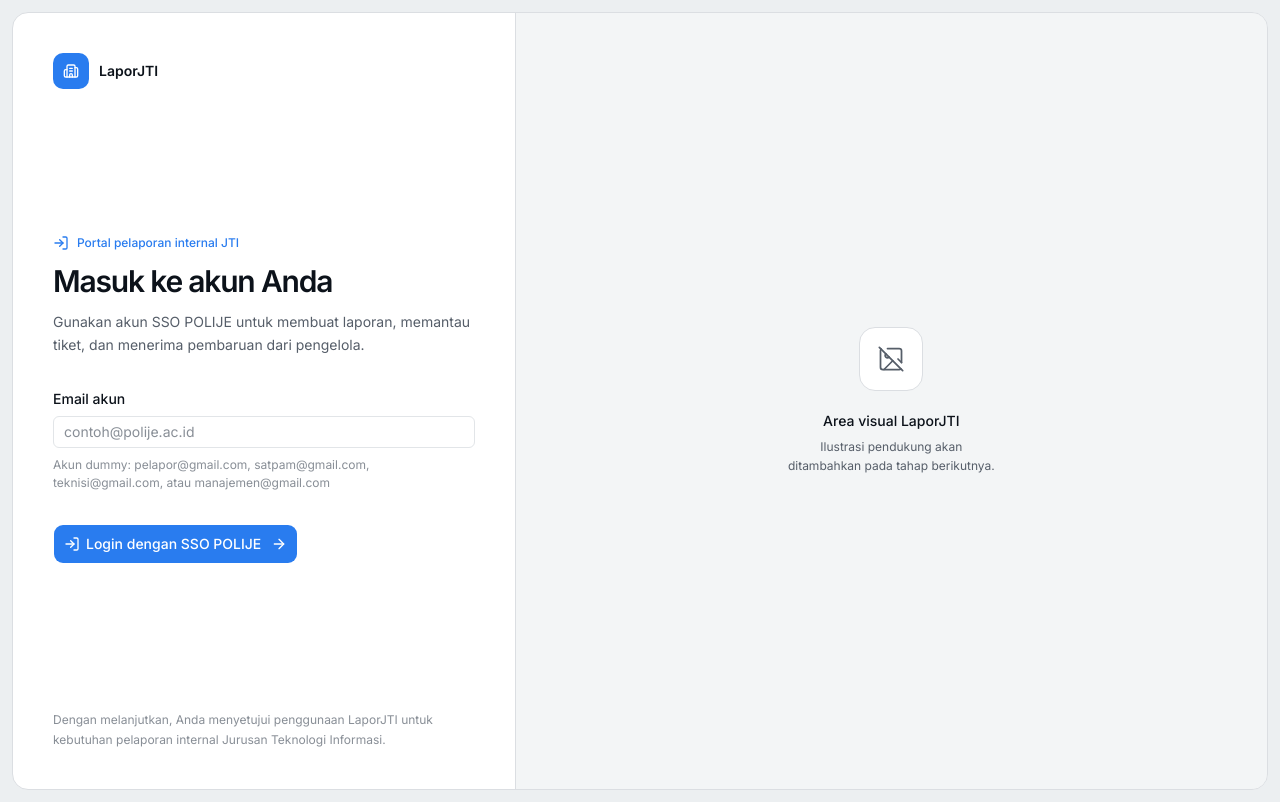
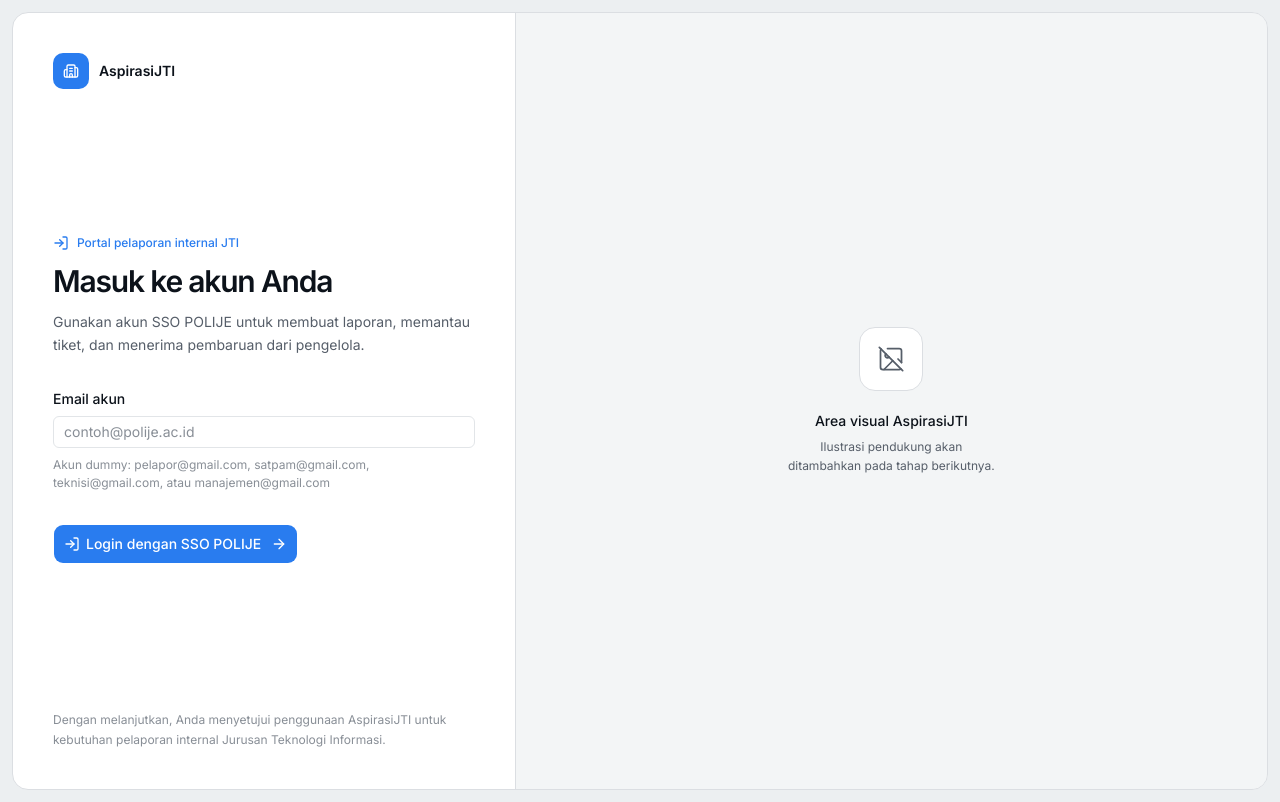
Before and after one commit to Cattus9/lapor-jti, a Next.js app: page /login in a window 1280 px wide. Built offline with nearby package versions, Linux system fonts and the light colour scheme.

Commit message:
Rename product to AspirasiJTI

```diff
--- a/src/app/layout.tsx
+++ b/src/app/layout.tsx
@@ -10,14 +10,14 @@ const fontSans = Inter({
 
 
 export const metadata: Metadata = {
-  title: "LaporJTI Dashboard",
-  description: "Workspace dashboard for campus reports and activities.",
+  title: "AspirasiJTI | Portal Pelaporan JTI",
+  description: "Portal AspirasiJTI untuk menyampaikan dan memantau laporan internal Jurusan Teknologi Informasi POLIJE.",
 };
 
 
 export default function RootLayout({ children }: LayoutProps<"/">) {
   return (
-    <html lang="en" className={`${fontSans.variable} h-full antialiased`} suppressHydrationWarning>
+    <html lang="id" className={`${fontSans.variable} h-full antialiased`} suppressHydrationWarning>
       <body className="min-h-full bg-background font-sans text-foreground">
         <script
           dangerouslySetInnerHTML={{
--- a/src/components/app-sidebar.tsx
+++ b/src/components/app-sidebar.tsx
@@ -8,7 +8,7 @@ import { navigationByRole } from "@/components/navigation/nav-config"
 import { Sidebar, SidebarContent, SidebarFooter, SidebarHeader, SidebarMenu, SidebarMenuButton, SidebarMenuItem, SidebarRail } from "@/components/ui/sidebar"
 import type { AppRole } from "@/lib/auth/roles"
 
-const fallbackUser = { name: "Pengguna LaporJTI", email: "", avatar: "" }
+const fallbackUser = { name: "Pengguna AspirasiJTI", email: "", avatar: "" }
 
 export function AppSidebar({ role = "pelapor", user = fallbackUser, ...props }: React.ComponentProps<typeof Sidebar> & { role?: AppRole; user?: { name: string; email: string; avatar?: string } }) {
   const navigation = navigationByRole[role].map(({ icon: Icon, ...item }) => ({ ...item, icon: <Icon /> }))
@@ -23,7 +23,7 @@ export function AppSidebar({ role = "pelapor", user = fallbackUser, ...props }:
                 <ChartNoAxesCombined className="size-[18px]" />
               </div>
               <div className="grid min-w-0 flex-1 text-left text-sm leading-tight group-data-[collapsible=icon]:hidden">
-                <span className="truncate font-medium">LaporJTI</span>
+                <span className="truncate font-medium">AspirasiJTI</span>
                 <span className="truncate text-xs text-muted-foreground">Workspace</span>
               </div>
             </SidebarMenuButton>
--- a/src/components/login-form.tsx
+++ b/src/components/login-form.tsx
@@ -34,7 +34,7 @@ export function LoginForm({ className, ...props }: React.ComponentProps<"div">)
           <form className="flex min-h-[calc(100svh-1.5rem)] flex-col justify-between gap-8 p-6 sm:p-8 md:p-10" onSubmit={handleSubmit}>
             <div className="flex items-center gap-2.5 text-sm font-semibold text-foreground">
               <span className="flex size-9 items-center justify-center rounded-xl bg-primary text-primary-foreground shadow-xs"><Building2 className="size-4" aria-hidden="true" /></span>
-              <span>LaporJTI</span>
+              <span>AspirasiJTI</span>
             </div>
             <div className="m-auto w-full max-w-md space-y-8 py-10">
               <div className="space-y-3">
@@ -52,11 +52,11 @@ export function LoginForm({ className, ...props }: React.ComponentProps<"div">)
                 <Button type="submit" size="lg" className="w-full sm:w-auto"><LogIn />Login dengan SSO POLIJE<ArrowRight className="ml-1" /></Button>
               </div>
             </div>
-            <FieldDescription className="text-xs leading-relaxed">Dengan melanjutkan, Anda menyetujui penggunaan LaporJTI untuk kebutuhan pelaporan internal Jurusan Teknologi Informasi.</FieldDescription>
+            <FieldDescription className="text-xs leading-relaxed">Dengan melanjutkan, Anda menyetujui penggunaan AspirasiJTI untuk kebutuhan pelaporan internal Jurusan Teknologi Informasi.</FieldDescription>
           </form>
-          <aside className="flex min-h-52 flex-col items-center justify-center border-t border-border bg-muted/60 p-8 text-center md:min-h-0 md:border-t-0 md:border-l" aria-label="Area ilustrasi LaporJTI">
+          <aside className="flex min-h-52 flex-col items-center justify-center border-t border-border bg-muted/60 p-8 text-center md:min-h-0 md:border-t-0 md:border-l" aria-label="Area ilustrasi AspirasiJTI">
             <div className="flex size-16 items-center justify-center rounded-2xl border border-border bg-card text-muted-foreground shadow-2xs"><ImageOff className="size-7" strokeWidth={1.5} aria-hidden="true" /></div>
-            <p className="mt-5 text-sm font-medium text-foreground">Area visual LaporJTI</p>
+            <p className="mt-5 text-sm font-medium text-foreground">Area visual AspirasiJTI</p>
             <p className="mt-1.5 max-w-52 text-xs leading-relaxed text-muted-foreground">Ilustrasi pendukung akan ditambahkan pada tahap berikutnya.</p>
           </aside>
         </CardContent>
```
Also changed, not shown: 1 other file (tests, documents, lock files or other folders).
